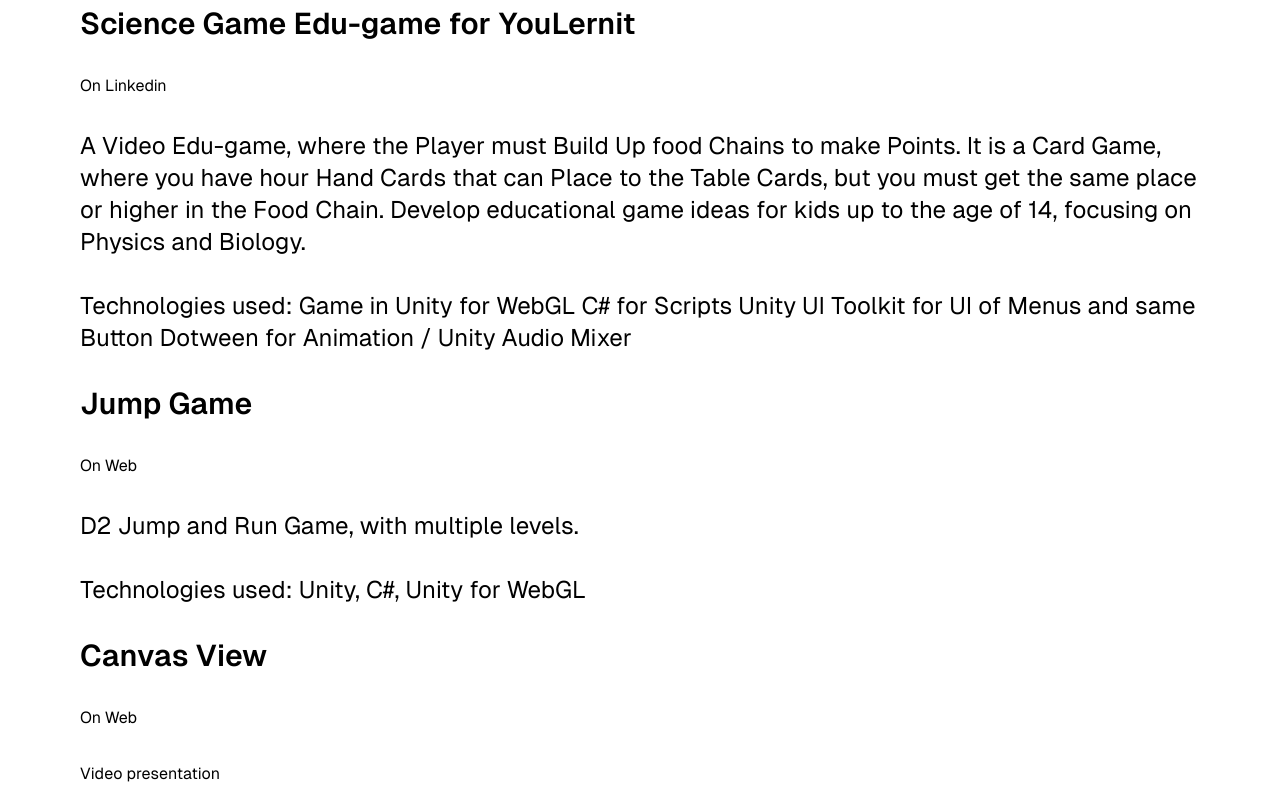
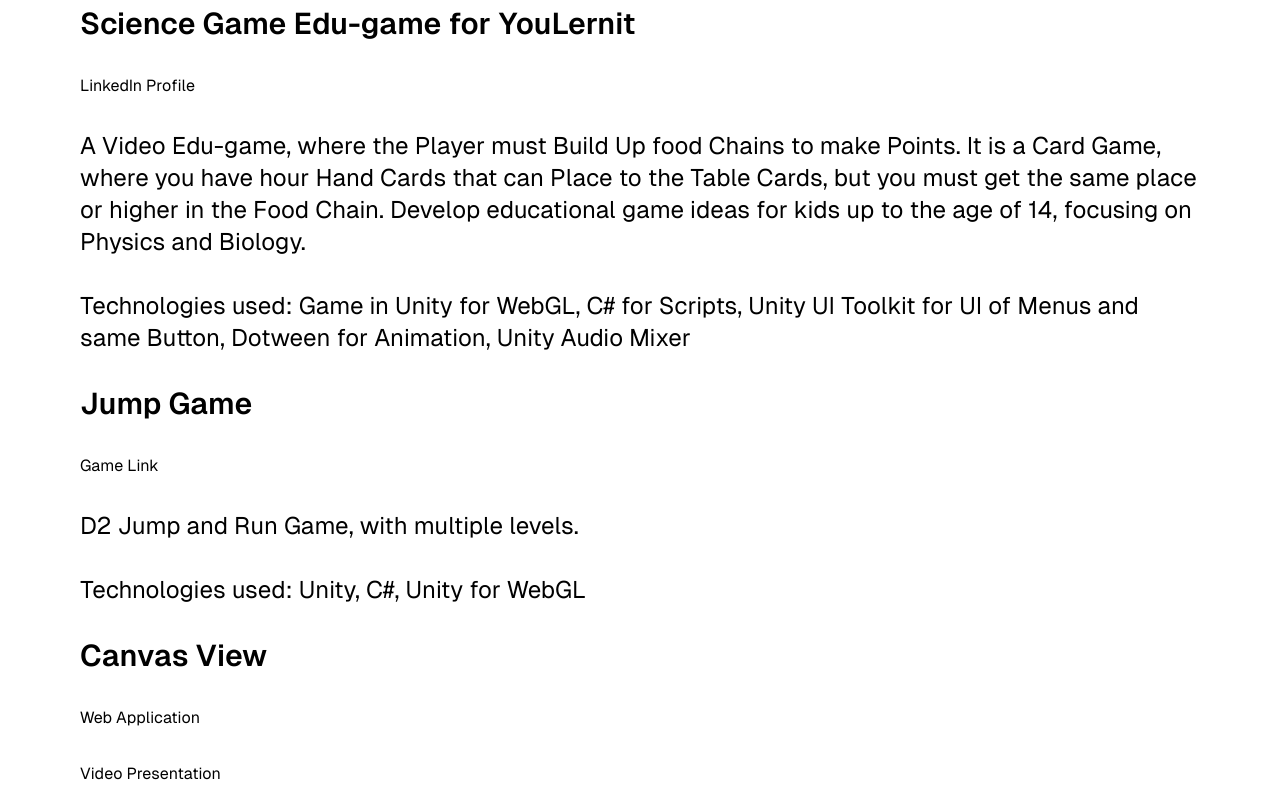
Before and after one commit to Bernkra96/portfolio, a Next.js app: page / in a window 1280 px wide. Shown: the part 1720-2520 px from the top of the page. Built offline with nearby package versions, Linux system fonts and the light colour scheme.

Commit message:
Add & Update Projects info to json

```diff
--- /dev/null
+++ b/src/app/page-projects-data.json
@@ -0,0 +1,52 @@
+[
+  {
+    "title": "Science Game Edu-game for YouLernit",
+    "link": {
+      "text": "LinkedIn Profile",
+      "url": "https://www.linkedin.com/in/bernhard-kratky/"
+    },
+    "description": "A Video Edu-game, where the Player must Build Up food Chains to make Points. It is a Card Game, where you have hour Hand Cards that can Place to the Table Cards, but you must get the same place or higher in the Food Chain. Develop educational game ideas for kids up to the age of 14, focusing on Physics and Biology.",
+    "technologies": [
+      "Game in Unity for WebGL",
+      "C# for Scripts",
+      "Unity UI Toolkit for UI of Menus and same Button",
+      "Dotween for Animation",
+      "Unity Audio Mixer"
+    ]
+  },
+  {
+    "title": "Jump Game",
+    "link": {
+      "text": "Game Link",
+      "url": "https://bernkra.itch.io/jump-game-000"
+    },
+    "description": "D2 Jump and Run Game, with multiple levels.",
+    "technologies": ["Unity", "C#", "Unity for WebGL"]
+  },
+  {
+    "title": "Canvas View",
+    "link": {
+      "text": "Web Application",
+      "url": "https://final-project-uplevelt.fly.dev/"
+    },
+    "videoPresentation": {
+      "text": "Video Presentation",
+      "url": "https://youtu.be/TIJNlu8PHhc"
+    },
+    "gitLink": {
+      "text": "GitHub Repository",
+      "url": "https://github.com/Bernkra96/final-project"
+    },
+    "description": "A social media web application, where users can login and make posts on the page or comment on posts. Users can delete their posts/comments. and admins can delete all. Key features: Design from scratch with Tailwind CCS Admin control via Rest API and database check User authentication with session tokens and cookies User authorization with REST API Database creation and management with PostgreSQL Implementation of database migration Files written in TypeScript Deployment via Fly.io",
+    "technologies": [
+      "Next.js",
+      "TypeScript",
+      "Tailwind CCS",
+      "Docker",
+      "Fly.io",
+      "Cookies",
+      "Migrations",
+      "Rest API"
+    ]
+  }
+]
--- a/src/app/page.tsx
+++ b/src/app/page.tsx
@@ -15,10 +15,15 @@
     process.cwd() + '/src/app/page-job-data.json',
     'utf8',
   );
+  const pageProjectsFile = await fs.readFile(
+    process.cwd() + '/src/app/page-projects-data.json',
+    'utf8',
+  );
 
   const pageTextData = JSON.parse(pageInfoFile);
   const pageEducationData = JSON.parse(pageEducationFile);
   const pageJobData = JSON.parse(pageJobFile);
+  const pageProjectsData = JSON.parse(pageProjectsFile);
   return (
     <div className="grid grid-rows-[20px_1fr_20px] items-center justify-items-center min-h-screen p-8 pb-20 gap-16 sm:p-20 font-[family-name:var(--font-geist-sans)]">
       <main className="flex flex-col gap-8 row-start-2 items-center sm:items-start">
@@ -105,100 +110,63 @@
           Projects
         </h2>
 
-        <div className="flex flex-col gap-8 row-start-2 items-center sm:items-start">
-          <div className="flex flex-col gap-8 row-start-2 items-center sm:items-start">
+        <ul className="flex flex-col gap-8 row-start-2 items-center sm:items-start">
+          {pageProjectsData.map(
+            (jobData: {
+              link: { url: string; text: string };
+              videoPresentation: { url: string; text: string };
+              gitLink: { url: string; text: string };
+              description: string;
+              technologies: string[];
+              title: string;
+              dateStart: string;
+              dateEnd: string;
+              content: string;
+            }) => (
+              <li
+                className="flex flex-col gap-8 row-start-2 items-center sm:items-start"
+                key={jobData.title}
+              >
                 <h3 className="text-3xl text-center sm:text-left font-[family-name:var(--font-geist-mono) font-semibold ">
-              Science Game Edu-game for YouLernit
+                  {jobData.title}
                 </h3>
-
+                {jobData.link ? (
                   <a
-              href="https://www.linkedin.com/in/bernhard-kratky/"
+                    href={jobData.link?.url}
                     target="_blank"
                     rel="noopener noreferrer"
                   >
-              On Linkedin
+                    {jobData.link?.text}
                   </a>
-
-            <p className="text-2xl text-center sm:text-left font-[family-name:var(--font-geist-mono)">
-              A Video Edu-game, where the Player must Build Up food Chains to
-              make Points. It is a Card Game, where you have hour Hand Cards
-              that can Place to the Table Cards, but you must get the same place
-              or higher in the Food Chain. Develop educational game ideas for
-              kids up to the age of 14, focusing on Physics and Biology.
-            </p>
-            <p className="text-2xl text-center sm:text-left font-[family-name:var(--font-geist-mono)">
-              Technologies used: Game in Unity for WebGL C# for Scripts Unity UI
-              Toolkit for UI of Menus and same Button Dotween for Animation /
-              Unity Audio Mixer
-            </p>
-          </div>
-
-          <div className="flex flex-col gap-8 row-start-2 items-center sm:items-start">
-            <h3 className="text-3xl text-center sm:text-left font-[family-name:var(--font-geist-mono) font-semibold ">
-              Jump Game
-            </h3>
-
+                ) : null}
+                {jobData.videoPresentation ? (
                   <a
-              href="https://bernkra.itch.io/jump-game-000"
+                    href={jobData.videoPresentation?.url}
                     target="_blank"
                     rel="noopener noreferrer"
                   >
-              On Web
+                    {jobData.videoPresentation?.text}
                   </a>
-
-            <p className="text-2xl text-center sm:text-left font-[family-name:var(--font-geist-mono)">
-              D2 Jump and Run Game, with multiple levels.
-            </p>
-            <p className="text-2xl text-center sm:text-left font-[family-name:var(--font-geist-mono)">
-              Technologies used: Unity, C#, Unity for WebGL
-            </p>
-          </div>
-
-          <div className="flex flex-col gap-8 row-start-2 items-center sm:items-start">
-            <h3 className="text-3xl text-center sm:text-left font-[family-name:var(--font-geist-mono) font-semibold ">
-              Canvas View
-            </h3>
-
+                ) : null}{' '}
+                {jobData.gitLink ? (
                   <a
-              href="https://final-project-uplevelt.fly.dev/"
+                    href={jobData.gitLink?.url}
                     target="_blank"
                     rel="noopener noreferrer"
                   >
-              On Web
+                    {jobData.gitLink?.text}
                   </a>
-
-            <a
-              href="https://youtu.be/TIJNlu8PHhc"
-              target="_blank"
-              rel="noopener noreferrer"
-            >
-              Video presentation
-            </a>
-
-            <a
-              href="https://github.com/Bernkra96/final-project"
-              target="_blank"
-              rel="noopener noreferrer"
-            >
-              On Git
-            </a>
-
+                ) : null}
                 <p className="text-2xl text-center sm:text-left font-[family-name:var(--font-geist-mono)">
-              A social media web application, where users can login and make
-              posts on the page or comment on posts. Users can delete their
-              posts/comments. and admins can delete all. Key features: Design
-              from scratch with Tailwind CCS Admin control via Rest API and
-              database check User authentication with session tokens and cookies
-              User authorization with REST API Database creation and management
-              with PostgreSQL Implementation of database migration Files written
-              in TypeScript Deployment via Fly.io
+                  {jobData.description}
                 </p>
-            <p className="text-2xl text-center sm:text-left font-[family-name:var(--font-geist-mono)">
-              Technologies used: Next.js, TypeScript, Tailwind CCS, Docker,
-              Fly.io, Cookies, Migrations, Rest API
+                <p className="text-2xl space-x-4  text-center first-letter: sm:text-left font-[family-name:var(--font-geist-mono)">
+                  Technologies used: {jobData.technologies.join(', ')}
                 </p>
-          </div>
-        </div>
+              </li>
+            ),
+          )}
+        </ul>
 
         <h3 className="text-4xl text-center sm:text-left font-[family-name:var(--font-geist-mono) font-bold">
           {' '}
@@ -305,34 +273,3 @@
     </div>
   );
 }
-
-// Remove cookie or perform other actions
-
-//Project Tamped
-// <div className="flex flex-col gap-8 row-start-2 items-center sm:items-start">
-//            <h3 className="text-3xl text-center sm:text-left font-[family-name:var(--font-geist-mono) font-semibold ">
-//              Title Project
-//            </h3>
-//
-//            <a
-//              href="https://www.linkedin.com/in/bernhard-kratky/"
-//              target="_blank"
-//              rel="noopener noreferrer"
-//            >
-//              https://www.linkedin.com/in/bernhard-kratky/
-//            </a>
-//
-//            <a
-//              href="https://www.linkedin.com/in/bernhard-kratky/"
-//              target="_blank"
-//              rel="noopener noreferrer"
-//            >
-//              https://www.linkedin.com/in/bernhard-kratky/
-//            </a>
-//
-//            <p className="text-2xl text-center sm:text-left font-[family-name:var(--font-geist-mono)">
-//      Title Project Text
-// </p>
-// </div>
-// </div>
-// </div>
```
Lines whose indentation alone changed are shown as unchanged.
